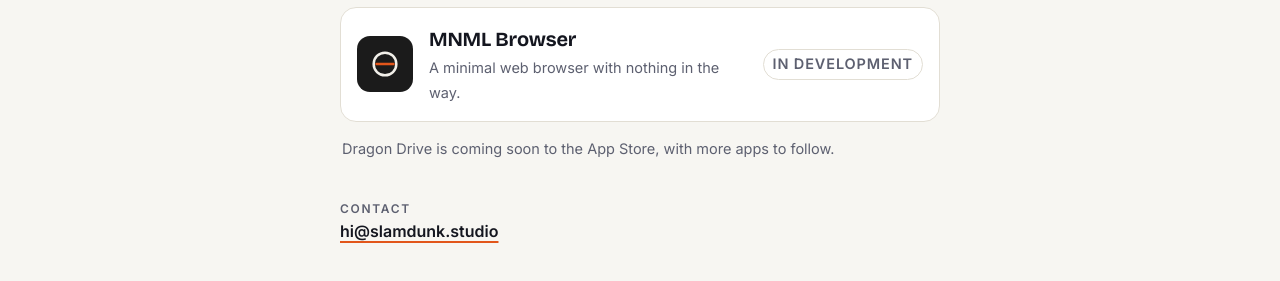
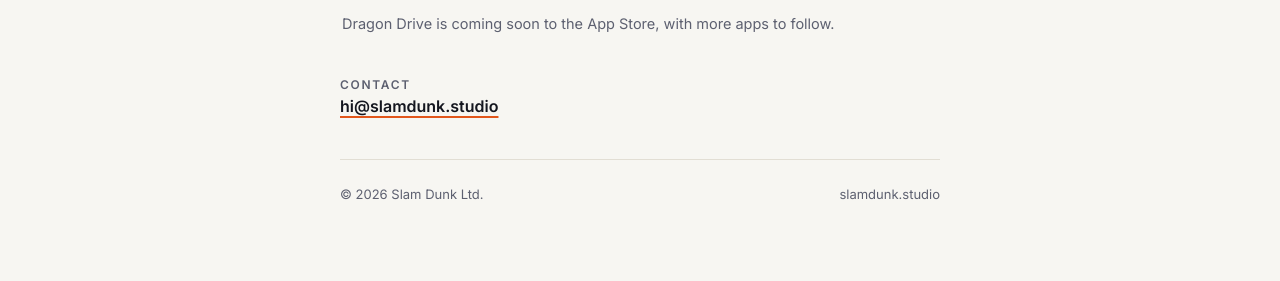
Before and after one commit to syntaxless/slam-dunk, a plain HTML site: page index.html in a window 1280 px wide. Shown: the part 874-1155 px from the top of the page. After the commit the page ends 1110 px from the top, so only its background shows below. Drawn offline with nearby package versions, Linux system fonts and the light colour scheme.

Commit message:
Remove MNML Browser tile
Co-Authored-By: Claude Opus 5.5 <noreply@anthropic.com>
Claude-Session: https://claude.ai/code/session_01PpiA3Q3wFtaSK26EHFHNfP

```diff
--- a/index.html
+++ b/index.html
@@ -102,13 +102,6 @@ footer{margin-top:auto;padding-top:24px;border-top:1px solid var(--line);display
       <div><b>Super Simple Video Overlay</b><span>Speed, telemetry and weather overlays for your GoPro and driving videos.</span></div>
       <span class="tag">In development</span>
     </a>
-    <div class="app pending">
-      <span class="icon mono" aria-hidden="true">
-        <svg viewBox="0 0 48 48" width="34" height="34"><circle cx="24" cy="24" r="16" fill="none" stroke="#f1efe9" stroke-width="3.5"/><line x1="12" y1="24" x2="36" y2="24" stroke="#e2561b" stroke-width="3.5" stroke-linecap="round"/></svg>
-      </span>
-      <div><b>MNML Browser</b><span>A minimal web browser with nothing in the way.</span></div>
-      <span class="tag">In development</span>
-    </div>
     <p class="soon">Dragon Drive is coming soon to the App Store, with more apps to follow.</p>
   </section>
 
```
